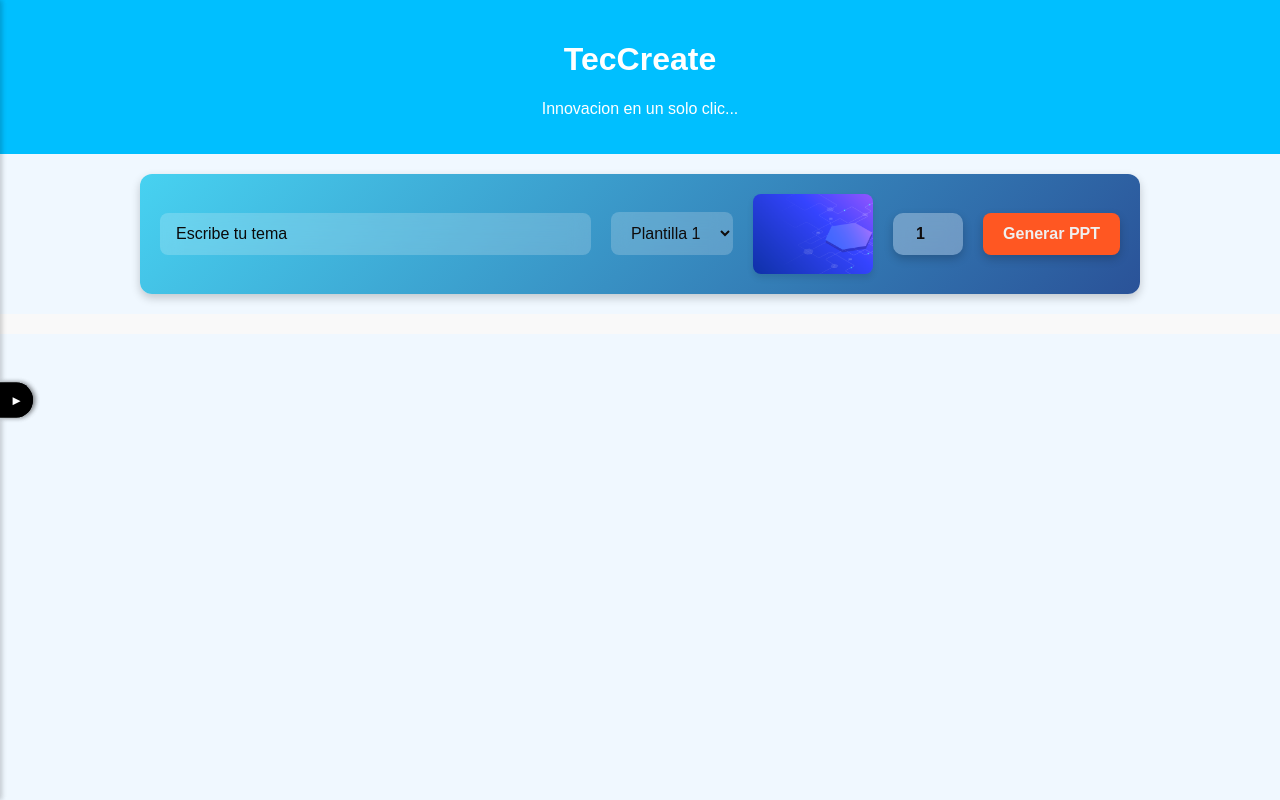
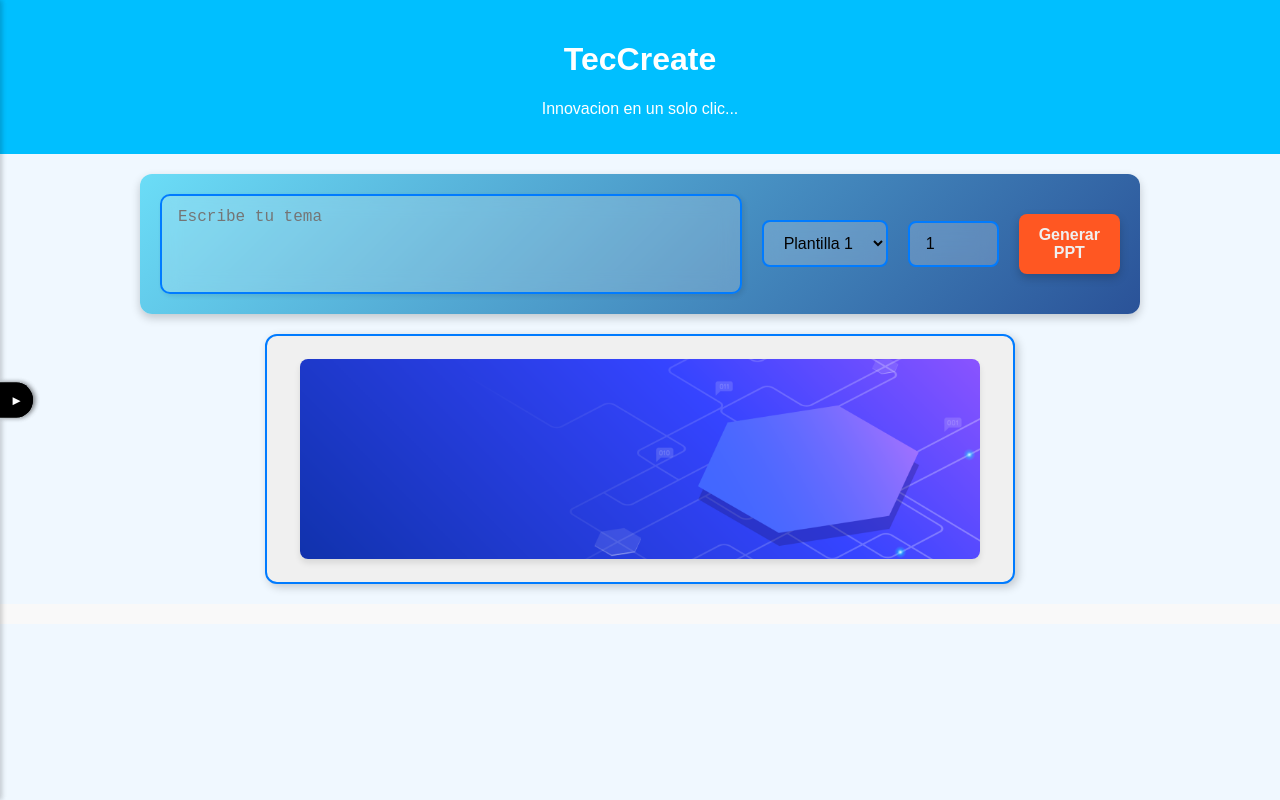
Before and after one commit to Kussun-rd/react-carry, a React (Create React App) app: page /plantilla in a window 1280 px wide. Built offline with nearby package versions, Linux system fonts and the light colour scheme.

Commit message:
octavo commit

```diff
--- a/src/components/Content.css
+++ b/src/components/Content.css
@@ -1,10 +1,69 @@
-/* Estilo general del formulario */
+/* Estilos generales */
+.container {
+  display: flex;
+  flex-direction: column;
+  align-items: center;
+  padding: 20px;
+}
+
+/* Estilos para el textarea (input de texto) */
+textarea {
+  width: 100%;
+  max-width: 4000px;
+  height: 100px;
+  padding: 12px 16px;
+  font-size: 1rem;
+  border: 2px solid #007bff;
+  border-radius: 10px;
+  outline: none;
+  background: rgba(245, 245, 245, 0.2);
+  color: rgb(3, 3, 3);
+  backdrop-filter: blur(10px);
+  transition: all 0.3s ease;
+  box-shadow: 2px 2px 5px rgba(0, 0, 0, 0.1);
+  resize: none !important;
+}
+
+textarea:focus {
+  background: rgba(255, 255, 255, 0.3);
+  box-shadow: 3px 3px 8px rgba(0, 0, 0, 0.2);
+  transform: scale(1.02);
+}
+
+/* Caja de vista previa de la plantilla */
+.template-preview-box {
+  display: flex;
+  justify-content: center;
+  align-items: center;
+  margin: 20px auto;  /* Centra el contenedor */
+  background: #f0f0f0;
+  border-radius: 12px;
+  padding: 15px;
+  width: 750px;  /* Ajusta el ancho */
+  height: 250px; /* Ajusta el alto */
+  box-shadow: 3px 3px 10px rgba(0, 0, 0, 0.2);
+  border: 2px solid #007bff;
+}
+
+.template-preview {
+  width: 100% !important; /* Ocupa el mismo ancho que el contenedor padre */
+  max-width: 95% !important; /* Ajusta el ancho similar al input */
+  height: auto !important; /* Mantiene la proporción */
+  max-height: 200px !important; /* Reduce la altura */
+  display: block;
+  margin: auto; /* Centra la imagen */
+  object-fit: cover; /* Ajusta la imagen sin deformarla */
+}
+
+
+
+/* Estilos del formulario */
 .content-form {
   display: flex;
   justify-content: center;
   align-items: center;
   gap: 20px;
-    background: linear-gradient(135deg, #47d2f1, #2a5298);
+  background: linear-gradient(135deg, #6bddf7, #2a5298);
   padding: 20px;
   border-radius: 12px;
   box-shadow: 0 4px 10px rgba(0, 0, 0, 0.2);
@@ -12,22 +71,23 @@
   margin: 20px auto;
 }
 
-  /* Estilos de los inputs y select */
+/* Inputs y select */
 .content-input,
-  .content-select {
+.content-select,
+.content-number {
   padding: 12px 16px;
   font-size: 1rem;
-    border: none;
+  border: 2px solid #007bff;
   border-radius: 8px;
   outline: none;
   background: rgba(255, 255, 255, 0.2);
-    color: rgb(15, 12, 12);
+  color: rgb(3, 3, 3);
   backdrop-filter: blur(10px);
   transition: all 0.3s ease;
 }
 
 .content-input::placeholder {
-    color: rgb(11, 10, 10);
+  color: rgb(9, 8, 8);
 }
 
 .content-input {
@@ -39,9 +99,10 @@
   cursor: pointer;
 }
 
-  /* Efecto hover */
 .content-input:focus,
-  .content-select:hover {
+.content-select:hover,
+.content-number:hover,
+.content-number:focus {
   background: rgba(255, 255, 255, 0.3);
   transform: scale(1.05);
 }
@@ -105,7 +166,7 @@
 .success-message {
   margin-top: 10px;
   padding: 10px;
-    background-color: #2ecc71; /* Verde */
+  background-color: #2ecc71;
   color: rgb(8, 7, 7);
   font-weight: bold;
   border-radius: 5px;
@@ -118,36 +179,7 @@
   to { opacity: 1; transform: translateY(0); }
 }
 
-  /* Estilo del input numérico */
-.content-number {
-  width: 70px; /* Tamaño ajustado */
-  padding: 12px;
-  font-size: 1rem;
-  font-weight: bold;
-  text-align: center;
-  border: none;
-  border-radius: 10px;
-  outline: none;
-  background: rgba(255, 255, 255, 0.3);
-  color: rgb(15, 12, 12);
-  backdrop-filter: blur(8px);
-  cursor: pointer;
-  transition: all 0.3s ease;
-  box-shadow: 0 4px 10px rgba(0, 0, 0, 0.2);
-}
-
-/* Efecto hover */
-.content-number:hover {
-  background: rgba(255, 255, 255, 0.5);
-  transform: scale(1.05);
-}
-
-/* Efecto focus */
-.content-number:focus {
-  background: rgba(255, 255, 255, 0.6);
-  border: 2px solid #2a5298;
-  box-shadow: 0 0 10px rgba(42, 82, 152, 0.6);
-}
+/* Estilo de vista previa de plantillas */
 .template-preview {
   width: 120px;
   height: 80px;
--- a/src/components/Content.jsx
+++ b/src/components/Content.jsx
@@ -76,13 +76,14 @@ const Content = () => {
   return (
     <div className="content-container">
       <form className="content-form" onSubmit={handleSubmit}>
-        <input
-          type="text"
+        {/* Reemplazamos el input de texto por un textarea con el mismo estilo anterior */}
+        <textarea
           placeholder="Escribe tu tema"
           value={prompt}
           onChange={(e) => setPrompt(e.target.value)}
-          className="content-input"
-        />
+          className="content-textarea styled-input"
+          rows="3"
+        ></textarea>
 
         <select
           value={templateId}
@@ -93,12 +94,6 @@ const Content = () => {
             <option key={index + 1} value={index + 1}>Plantilla {index + 1}</option>
           ))}
         </select>
-
-        <img
-          src={templatePreview}
-          alt="Plantilla seleccionada"
-          className="template-preview"
-        />
 
         <input
           type="number"
@@ -112,6 +107,16 @@ const Content = () => {
         <button type="submit" className="content-button">Generar PPT</button>
       </form>
 
+      {/* Caja de vista previa de la plantilla */}
+      <div className="template-preview-box">
+        <img
+          src={templatePreview}
+          alt="Plantilla seleccionada"
+          className="template-preview"
+        />
+      </div>
+
+      {/* Mensajes de carga y éxito debajo de la vista previa */}
       {loading && (
         <div className="loading-container">
           <div className="spinner"></div>
```
Lines whose indentation alone changed are shown as unchanged.
